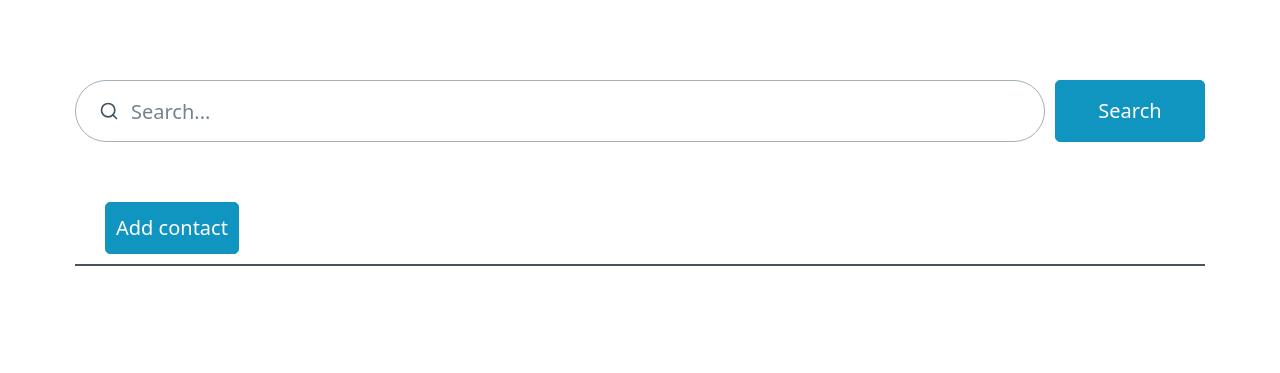
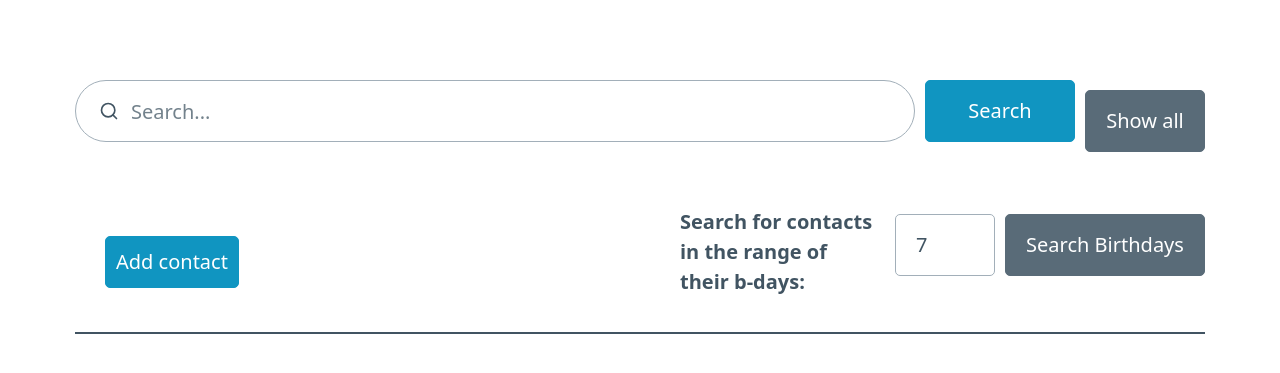
Before and after one commit to Impe11e/Personal-Assistant-WEB, a Django app: page / in a window 1280 px wide. Shown: the top 373 px of the page. Run offline with Django 5.2, Linux system fonts and the light colour scheme; data that the repository does not hold is empty.

Commit message:
created: search by b-days function

```diff
--- a/pers_assist/pers_assist_app/templates/pers_assist_app/index.html
+++ b/pers_assist/pers_assist_app/templates/pers_assist_app/index.html
@@ -7,20 +7,24 @@
 </head>
 <body>
 <main class="container">
-    <form method="get" action="{% url 'pers_assist_app:main' %}" style="display: flex; gap: 0.5rem; align-items: center;">
+
+    <form method="get" action="{% url 'pers_assist_app:search_contacts' %}" style="display: flex; gap: 0.5rem; align-items: center;">
         <input type="search" name="search_item" placeholder="Search..." value="{{ request.GET.search_item }}" style="flex: 1; min-width: 150px;">
-
         <button type="submit" class="button" style="width: 150px;">Search</button>
 
-        {% if request.GET.search_item %}
-            <a href="{% url 'pers_assist_app:main' %}" role="button" class="secondary" style="width: 120px;">Show all</a>
-        {% endif %}
+        <a href="{% url 'pers_assist_app:search_contacts' %}" role="button" class="secondary" style="width: 120px;">Show all</a>
     </form>
 
     <nav style="margin-bottom: 20px; border-bottom: 2px solid; padding-left: 30px">
         <ul>
             <li><a href="{% url 'pers_assist_app:contact_create' %}" role="button">Add contact</a></li>
         </ul>
+
+        <form method="get" action="{% url 'pers_assist_app:search_birthdays' %}" style="display: flex; gap: 0.5rem; align-items: center; margin-top: 15px">
+            <label for="days_ahead" style="margin-right: 5px; width: 200px;"><b>Search for contacts in the range of their b-days:</b></label>
+            <input type="number" name="days_ahead" id="days_ahead" value="{{ request.GET.days_ahead|default:7 }}" style="width: 100px;">
+            <button type="submit" class="secondary" style="width: 200px;">Search Birthdays</button>
+        </form>
     </nav>
 
     {% for contact in contacts %}
@@ -32,6 +36,7 @@
         </li>
     </ul>
     {% endfor %}
+
 </main>
 </body>
 </html>
--- a/pers_assist/pers_assist_app/urls.py
+++ b/pers_assist/pers_assist_app/urls.py
@@ -9,4 +9,6 @@ urlpatterns = [
     path('contact/<int:contact_id>/detail', views.contact_detail, name='contact_detail'),
     path('contact/<int:contact_id>/delete', views.contact_delete, name='contact_delete'),
     path('contact/<int:contact_id>/edit', views.contact_edit, name='contact_edit'),
+    path('search_birthdays/', views.search_birthdays, name='search_birthdays'),
+    path('search_contacts/', views.search_contacts, name='search_contacts'),
 ]
--- a/pers_assist/pers_assist_app/views.py
+++ b/pers_assist/pers_assist_app/views.py
@@ -2,20 +2,13 @@ from django.shortcuts import render, redirect, get_object_or_404
 from .forms import ContactForm, ContactEditForm
 from .models import Contact
 from django.db.models import Q
-
+from datetime import timedelta, date
 
 def main(request):
-    query = request.GET.get('search_item')
-    if query:
-        contacts = Contact.objects.filter(
-            Q(name__icontains=query) |
-            Q(surname__icontains=query) |
-            Q(phone__icontains=query)
-        )
-    else:
-        contacts = Contact.objects.all()
-
-    return render(request, 'pers_assist_app/index.html', {"contacts": contacts})
+    contacts = Contact.objects.all()
+    return render(request, 'pers_assist_app/index.html', {
+        'contacts': contacts,
+    })
 
 
 def contact_create(request):
@@ -55,3 +48,41 @@ def contact_edit(request, contact_id):
         form = ContactEditForm(instance=contact)
 
     return render(request, 'pers_assist_app/contact_edit.html', {'form': form, 'contact': contact})
+
+
+def search_contacts(request):
+    query = request.GET.get('search_item', '')
+    if query:
+        contacts = Contact.objects.filter(
+            Q(name__icontains=query) |
+            Q(surname__icontains=query) |
+            Q(phone__icontains=query)
+        )
+    else:
+        contacts = Contact.objects.all()  # Если ничего не введено, показываем всех контактов
+
+    return render(request, 'pers_assist_app/index.html', {
+        'contacts': contacts,
+        'search_item': query,
+    })
+
+
+def search_birthdays(request):
+    days_ahead = request.GET.get('days_ahead', 7)
+    try:
+        days_ahead = int(days_ahead)
+    except ValueError:
+        days_ahead = 7
+
+    today = date.today()
+    upcoming_date = today + timedelta(days=days_ahead)
+
+    upcoming_birthday_contacts = Contact.objects.filter(
+        birthday__gte=today,
+        birthday__lte=upcoming_date
+    ).exclude(birthday=None)
+
+    return render(request, 'pers_assist_app/index.html', {
+        'contacts': upcoming_birthday_contacts,
+        'days_ahead': days_ahead,
+    })
```
